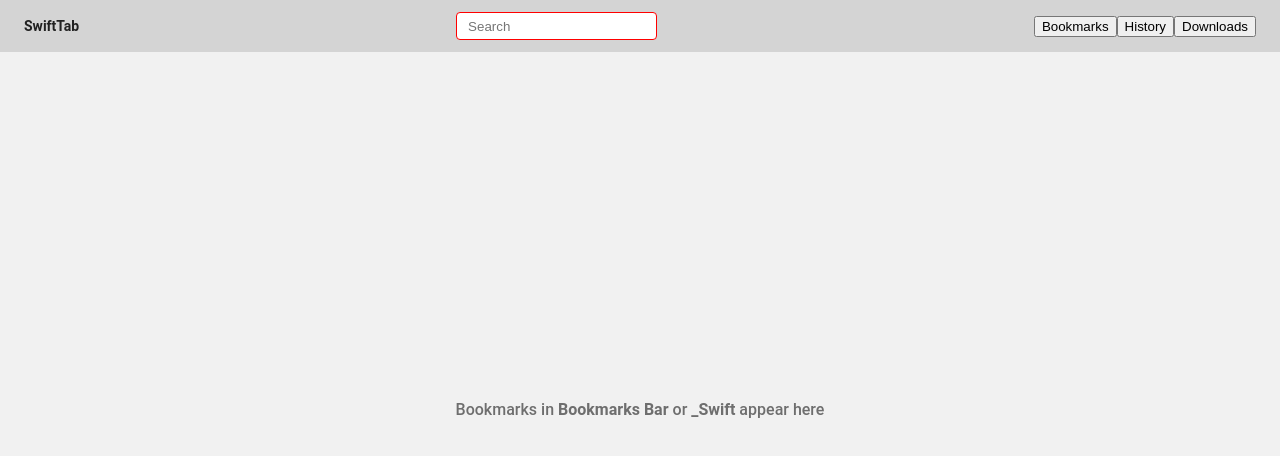
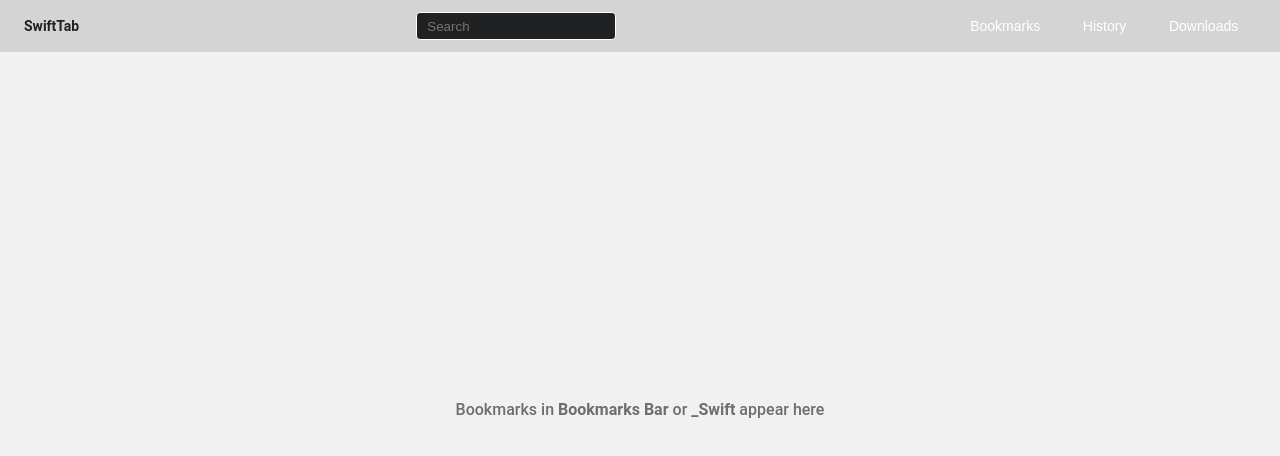
Before and after one commit to joshbuchea/chrome-ext-swifttab, a React app: page / in a window 1280 px wide. Built offline with nearby package versions, Linux system fonts and the light colour scheme; no server answers.

Commit message:
clean up styles a bit

```diff
--- a/public/styles.css
+++ b/public/styles.css
@@ -69,18 +69,48 @@ a {
   padding: 0 24px;
 }
 
+.app-title {
+  font-weight: bold;
+}
+
 .app-toolbar input {
+  background-color: #202123;
   border-radius: 4px;
   border: 1px solid transparent;
+  color: #fff;
   padding: 0.4em 0.8em;
 }
 .app-toolbar input:focus {
   outline: none;
-  border: 1px solid red;
+  border: 1px solid #fff;
+  /* border-color: var(--text-color); */
 }
 
-.app-title {
-  font-weight: bold;
+.app-toolbar button {
+  background-color: var(--color-primary);
+  border-color: transparent;
+  border-radius: 5px;
+  border-style: solid;
+  border-width: 1px;
+  color: #fff;
+  font-size: 1em;
+  /* font-size: 1rem; */
+  /* margin-bottom: 1em; */
+  margin-right: 0.5em;
+  padding: 0.4em 1.2em;
+  transition: all 0.2s ease 0s;
+  transition-property: background-color, border-color, color;
+}
+.app-toolbar button:last-child {
+  margin-right: 0;
+}
+
+.app-toolbar button:hover {
+  background-color: transparent;
+  /* border-color: var(--color-primary); */
+  /* color: var(--color-primary); */
+  color: #ecc27d;
+  cursor: pointer;
 }
 
 .bookmarks-view {
```
